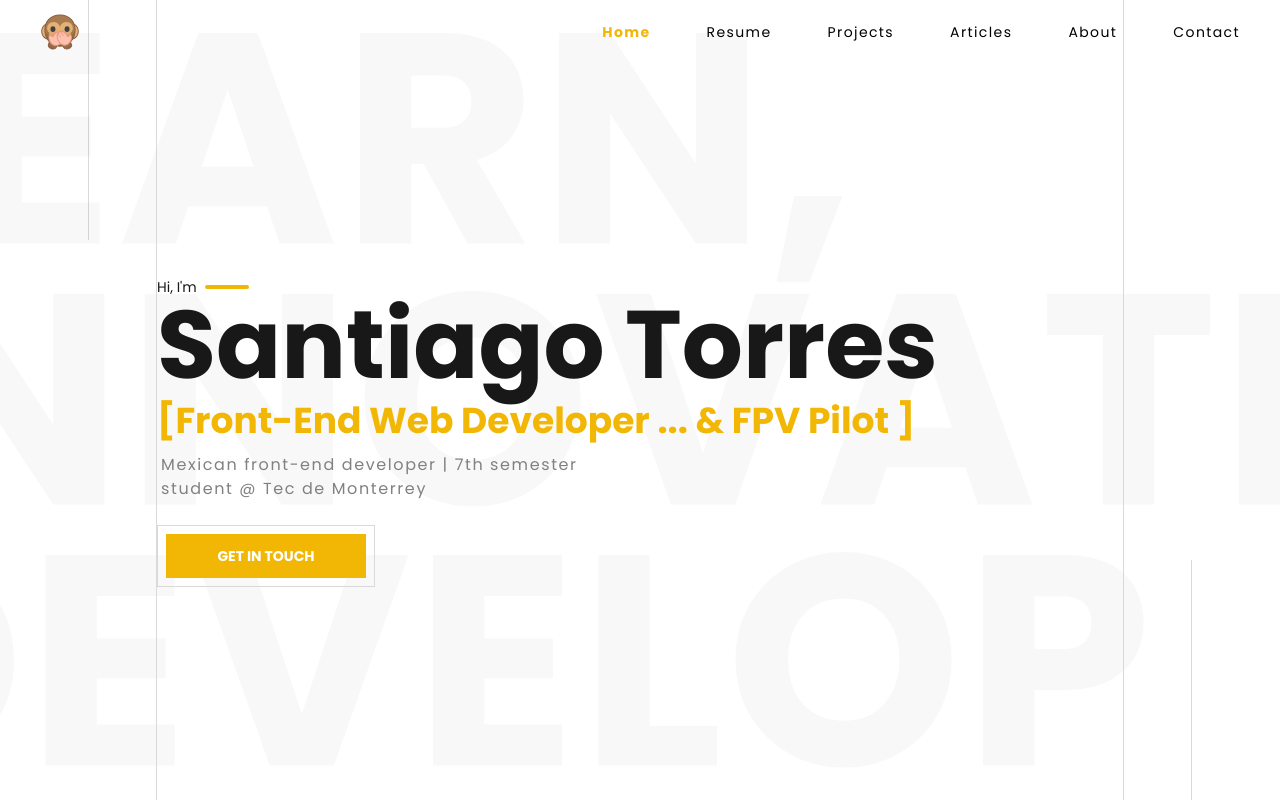
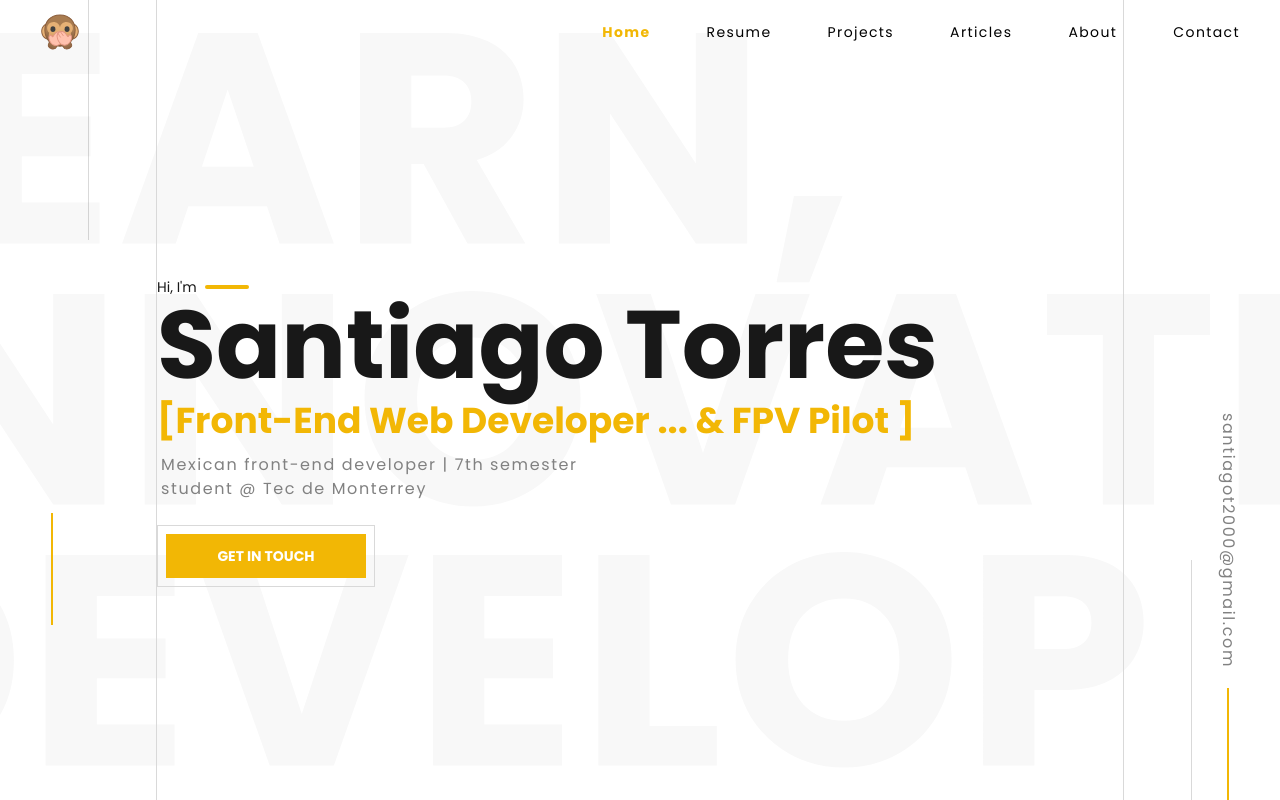
Before and after one commit to Chewbacaguy/Chewbacaguy.github.io, a Next.js app: page / in a window 1280 px wide. Shown: the top 800 px of the page. Built offline with nearby package versions, Linux system fonts and the light colour scheme; no server answers.

Commit message:
took out fade

```diff
--- a/components/atomics/AppSide.jsx
+++ b/components/atomics/AppSide.jsx
@@ -3,7 +3,7 @@ import USER from '../../data/user.json';
 
 const AppSide = () => (
   <div className="hidden md:flex justify-between fixed bottom-0 left-0 right-0 z-10 w-full px-3 md:px-10 2xl:px-20 max-w-[1905px] mx-auto">
-    <Fade bottom>
+    {/* <Fade bottom> */}
       <aside className="flex flex-col items-center">
         <ul className="flex flex-col items-center w-6 space-y-4">
           {USER.contact.contents
@@ -26,8 +26,8 @@ const AppSide = () => (
         </ul>
         <div className="h-28 w-[2px] bg-primary mt-5" />
       </aside>
-    </Fade>
-    <Fade bottom>
+    {/* </Fade> */}
+    {/* <Fade bottom> */}
       <aside className="flex flex-col justify-end items-center">
         {[USER.contact.contents.find((item) => item.category === 'Email')].map(
           (item) => (
@@ -43,7 +43,7 @@ const AppSide = () => (
         )}
         <div className="h-28 w-[2px] bg-primary mt-5" />
       </aside>
-    </Fade>
+    {/* </Fade> */}
   </div>
 );
 
--- a/components/molecules/AppHero.jsx
+++ b/components/molecules/AppHero.jsx
@@ -6,7 +6,7 @@ import AppButton from '../atomics/AppButton';
 const AppHero = () => (
   <header className="bg-hero-pattern bg-no-repeat bg-center px-3">
     <AppContainer>
-      <Fade duration={2000}>
+      {/* <Fade duration={2000}> */}
         <div className="h-screen flex flex-col justify-center pt-16 items-center text-center lg:items-start lg:text-left">
           <span className="text-xs md:text-sm text-black flex items-center">
             <span>Hi, I&apos;m</span>
@@ -23,7 +23,7 @@ const AppHero = () => (
           </p>
           <AppButton title="GET IN TOUCH" href="/contact" />
         </div>
-      </Fade>
+      {/* </Fade> */}
     </AppContainer>
   </header>
 );
```
Also changed, not shown: 1 other file (tests, documents, lock files or other folders).
